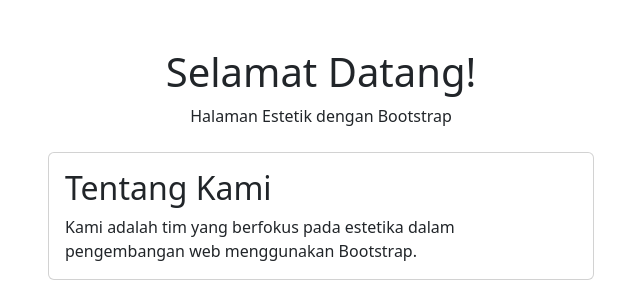
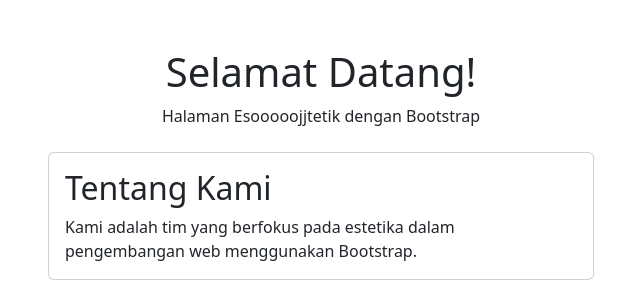
Before and after one commit to yfh0111/profile, a plain HTML site: page index.html in a window 1280 px wide. Shown: the full height of the page, 319-959 px from the left. Drawn offline with nearby package versions, Linux system fonts and the light colour scheme.

Commit message:
Update index.html

```diff
--- a/index.html
+++ b/index.html
@@ -12,7 +12,7 @@
     <div class="container">
         <header class="text-center mt-5">
             <h1>Selamat Datang!</h1>
-            <p>Halaman Estetik dengan Bootstrap</p>
+            <p>Halaman Esooooojjtetik dengan Bootstrap</p>
         </header>
 
         <div class="row mt-4">
```
